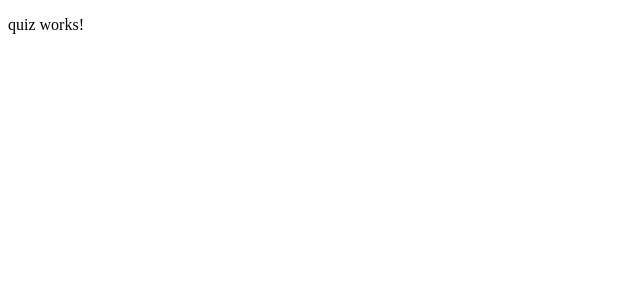
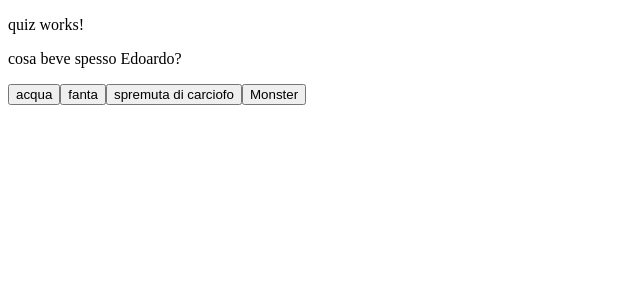
Before and after one commit to chrimitra/QuizF2App, an Angular app: page /quiz in a window 1280 px wide. Shown: the top 300 px of the page, without its empty margins (0-640 px from the left). Built offline with nearby package versions, Linux system fonts and the light colour scheme.

Commit message:
finito login e iniziato Quiz(logiche)

```diff
--- a/src/app/components/login/login.component.ts
+++ b/src/app/components/login/login.component.ts
@@ -19,19 +19,19 @@ export class LoginComponent {
     let regex = /[A-Za-z0-9._%-]+@[A-Za-z0-9._%-]+\\.[a-z]{2,3}/g;
 
     if (nome_registrazione == null || nome_registrazione == ''){
-      console.log("riempire tuttii campi")
+      console.log("riempire tutti i campi")
       return
     }
     if (cognome_registrazione == null || cognome_registrazione == ''){
-       console.log("riempire tuttii campi")
+       console.log("riempire tutti i campi")
        return
       }
     if (email_registrazione == null || email_registrazione == ''){
-       console.log("riempire tuttii campi")
+       console.log("riempire tutti i campi")
        return
       }
     if(!/^[a-zA-Z0-9.!#$%&'*+/=?^_`{|}~-]+@[a-zA-Z0-9-]+(?:\.[a-zA-Z0-9-]+)*$/.test(email_registrazione as string)){
-      console.log("formato mail non corretto")
+      alert("formato mail non corretto")
       return
     }
 
@@ -42,6 +42,8 @@ export class LoginComponent {
       }
       sessionStorage.setItem("UtenteLoggato",JSON.stringify(persona))
 
+      //SPOSTARSI SULLA PAGINA QUIZ
+
 
 
   }
--- a/src/app/components/quiz/quiz.component.html
+++ b/src/app/components/quiz/quiz.component.html
@@ -1 +1,6 @@
 <p>quiz works!</p>
+
+<div>
+  <p>{{domandeJson[x].domanda}}</p>
+  <button *ngFor="let item of domandeJson[x].risposte; let y = index" (click)="avanti(domandeJson[x].risposte[y])">{{domandeJson[x].risposte[y]}}</button>
+</div>
--- a/src/app/components/quiz/quiz.component.ts
+++ b/src/app/components/quiz/quiz.component.ts
@@ -7,4 +7,36 @@ import { Component } from '@angular/core';
 })
 export class QuizComponent {
 
+  x : number =0;
+  domandeJson : any[] = [
+    {
+    domanda:"cosa beve spesso Edoardo?",
+    risposte:["acqua","fanta","spremuta di carciofo","Monster"]},
+    {
+      domanda:"Ci piace Java?",
+      risposte:["no","si","JAVA?","OVVIO"]
+    }
+]
+  risposteCorrette:String[] = [];
+
+ngOnInit(): void {
+  for(let i =0; i<this.domandeJson.length;i++){
+    this.risposteCorrette.push(this.domandeJson[i].risposte[3])
+  }
+ console.log(this.risposteCorrette)
 }
+
+
+  avanti(risposta:any){
+
+
+    if(risposta == this.risposteCorrette[this.x]){
+      console.log("BRAVO")
+    }else{
+      console.log("risposta sbagliata")
+    }
+
+    if(this.x!= this.domandeJson.length-1){
+    this.x++}else{this.x=0}
+  }
+}
```
